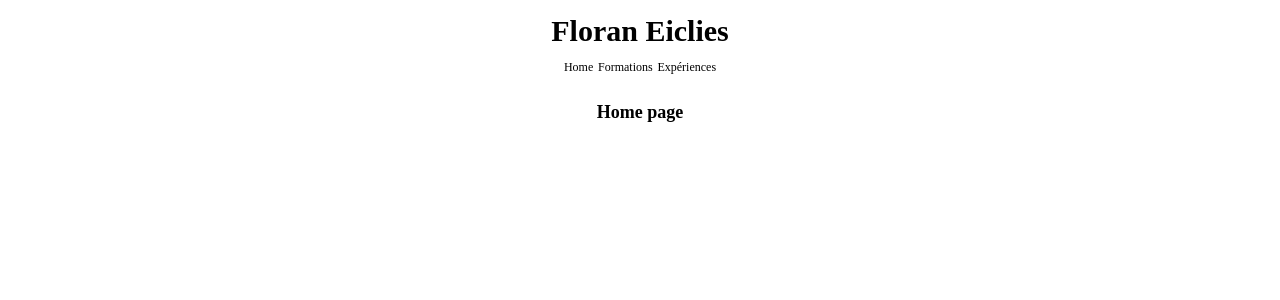
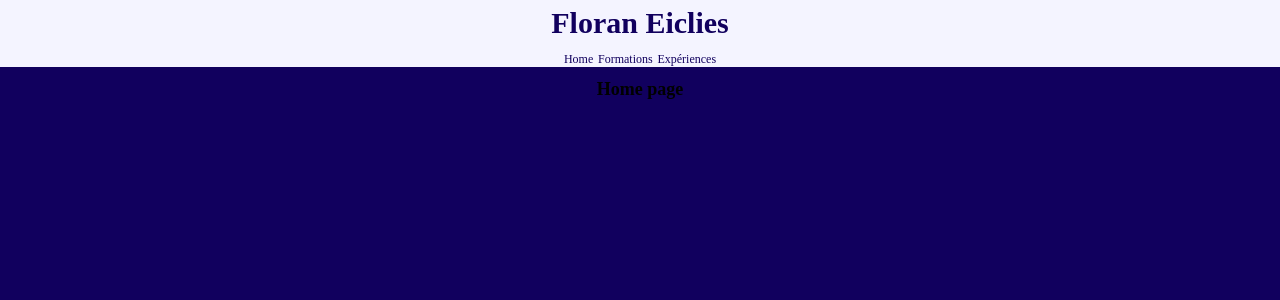
Before and after one commit to e-floran/onlinecv, a React (Create React App) app: page / in a window 1280 px wide. Shown: the top 300 px of the page. Built offline with nearby package versions, Linux system fonts and the light colour scheme.

Commit message:
created colors

```diff
--- a/src/index.css
+++ b/src/index.css
@@ -1,5 +1,14 @@
 :root {
+  --darkBlue: #11005e;
+  --midBlue: #2900de;
+  --lightBlue: #6144e3;
+  --whitish: #f4f4ff;
+  --blackish: #000114;
+  font-size: 12px;
+  background-color: var(--darkBlue);
+}
+* {
   margin: 0;
   padding: 0;
-  font-size: 12px;
+  box-sizing: border-box;
 }
--- a/src/style/header.css
+++ b/src/style/header.css
@@ -1,11 +1,13 @@
 header {
   width: 100%;
+  padding-top: 0.5rem;
+  margin-bottom: 1rem;
+  background-color: var(--whitish);
   display: flex;
   flex-flow: row wrap;
   justify-content: space-around;
   align-items: flex-start;
-  padding-top: 0.5rem;
-  margin-bottom: 1rem;
+  color: var(--darkBlue);
 }
 
 h1,
```
